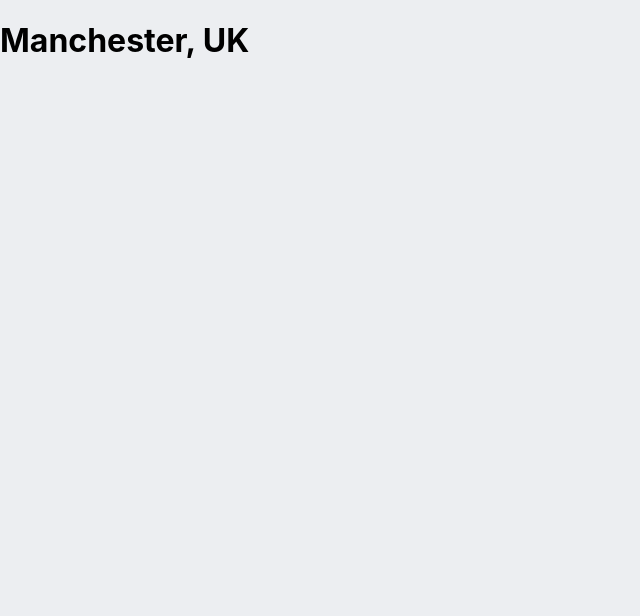
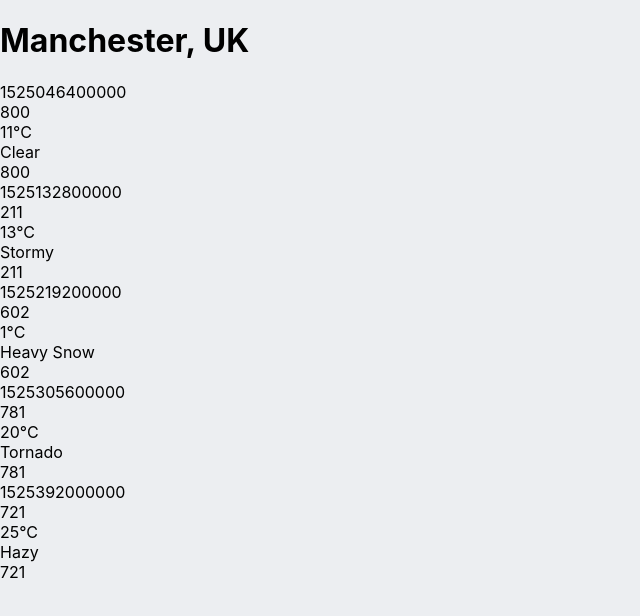
Before and after one commit to Will-H93/weather-app, a React (Create React App) app: page / in a window 1280 px wide. Shown: the top 616 px of the page, without its empty margins (0-640 px from the left). Built offline with nearby package versions, Linux system fonts and the light colour scheme.

Commit message:
ForecastSummaries component added

```diff
--- a/src/components/App.js
+++ b/src/components/App.js
@@ -1,13 +1,30 @@
 import "../styles/App.css";
+import PropTypes from "prop-types";
 import LocationDetails from "./LocationDetails";
-import PropTypes from "prop-types";
+import ForecastSummaries from "./ForecastSummaries";
 
-function App({ location }) {
+function App({ location, forecasts }) {
   const { city, country } = location;
-  return <LocationDetails city={city} country={country} />;
+  return (
+    <div className="forecast">
+      <LocationDetails city={city} country={country} />
+      <ForecastSummaries forecasts={forecasts} />
+    </div>
+  );
 }
 
 App.propTypes = {
+  forecasts: PropTypes.arrayOf(
+    PropTypes.shape({
+      date: PropTypes.number,
+      description: PropTypes.string,
+      icon: PropTypes.string,
+      Temperature: PropTypes.shape({
+        max: PropTypes.number,
+        min: PropTypes.number,
+      }),
+    })
+  ).isRequired,
   location: PropTypes.shape({
     city: PropTypes.string,
     country: PropTypes.string,
--- /dev/null
+++ b/src/components/ForecastSummaries.js
@@ -0,0 +1,35 @@
+import React from "react";
+import ForecastSummary from "./ForecastSummary";
+import PropTypes from "prop-types";
+
+function ForecastSummaries({ forecasts }) {
+  return (
+    <div className="forecast-summaries">
+      {forecasts.map((forecast) => (
+        <ForecastSummary
+          key={forecast.date}
+          date={forecast.date}
+          description={forecast.description}
+          icon={forecast.icon}
+          temperature={forecast.temperature}
+        />
+      ))}
+    </div>
+  );
+}
+
+export default ForecastSummaries;
+
+ForecastSummaries.propTypes = {
+  forecasts: PropTypes.arrayOf(
+    PropTypes.shape({
+      date: PropTypes.number,
+      description: PropTypes.string,
+      icon: PropTypes.string,
+      Temperature: PropTypes.shape({
+        max: PropTypes.number,
+        min: PropTypes.number,
+      }),
+    })
+  ).isRequired,
+};
--- a/src/index.js
+++ b/src/index.js
@@ -7,6 +7,6 @@
 const root = ReactDOM.createRoot(document.getElementById("root"));
 root.render(
   <React.StrictMode>
-    <App location={forecast.location} />
+    <App location={forecast.location} forecasts={forecast.forecasts} />
   </React.StrictMode>
 );
```
Also changed, not shown: 1 other file (tests, documents, lock files or other folders).
